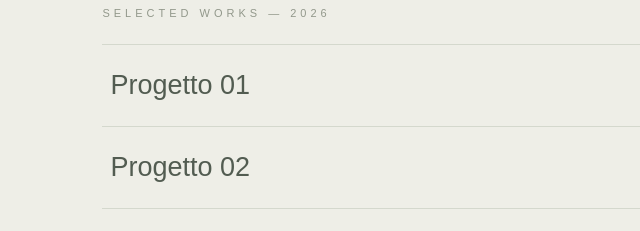
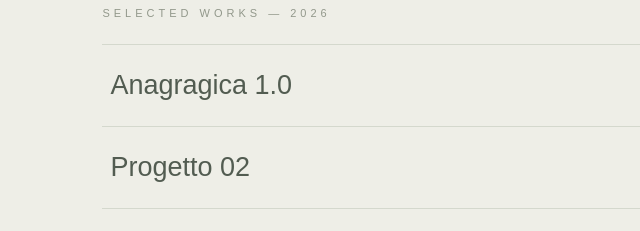
Before and after one commit to ilfede09-alt/desktop-tutorial, a plain HTML site: page index.html in a window 1280 px wide. Shown: the part 416-647 px from the top of the page, 0-640 px from the left. Drawn offline with Linux system fonts and the light colour scheme.

Commit message:
Rename 'Progetto 01' to 'Anagragica 1.0'

```diff
--- a/index.html
+++ b/index.html
@@ -120,7 +120,7 @@
         <!-- AGGIUNGI QUI I TUOI LAVORI -->
 
         <a href="anagrafica.html" target="_blank" rel="noopener noreferrer" class="work">
-            <span>Progetto 01</span>
+            <span>Anagragica 1.0</span>
             <span class="arrow">↗</span>
         </a>
 
```
